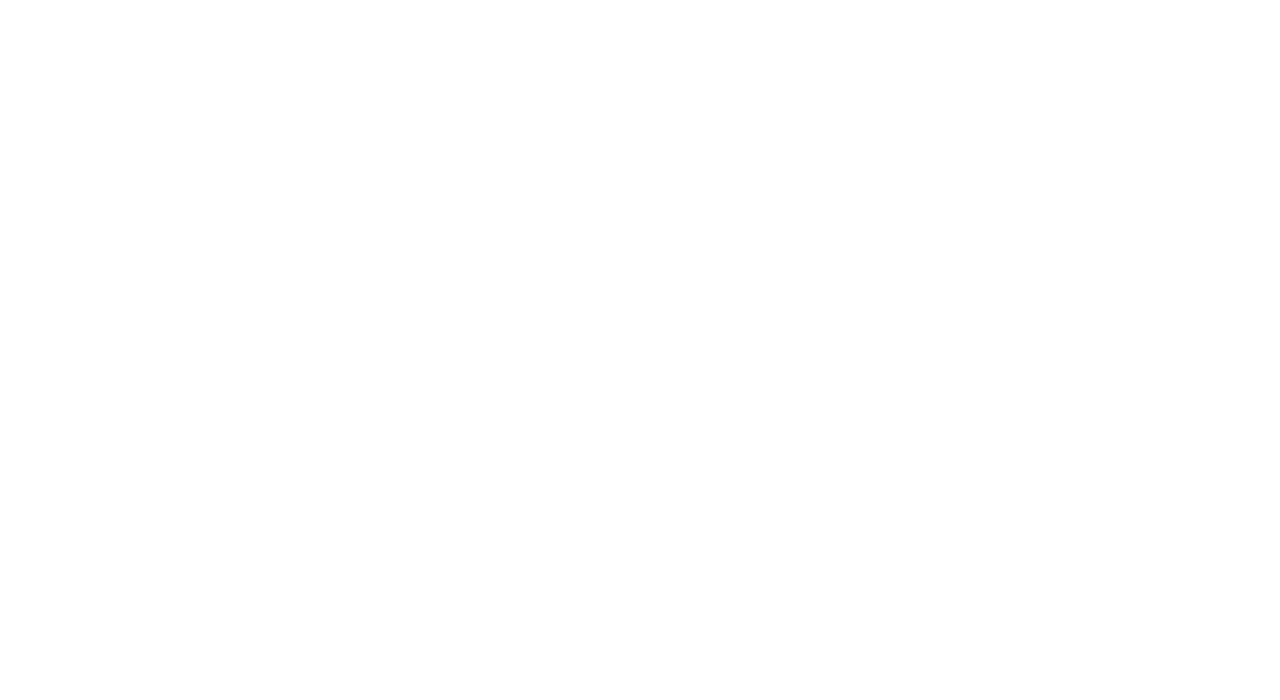
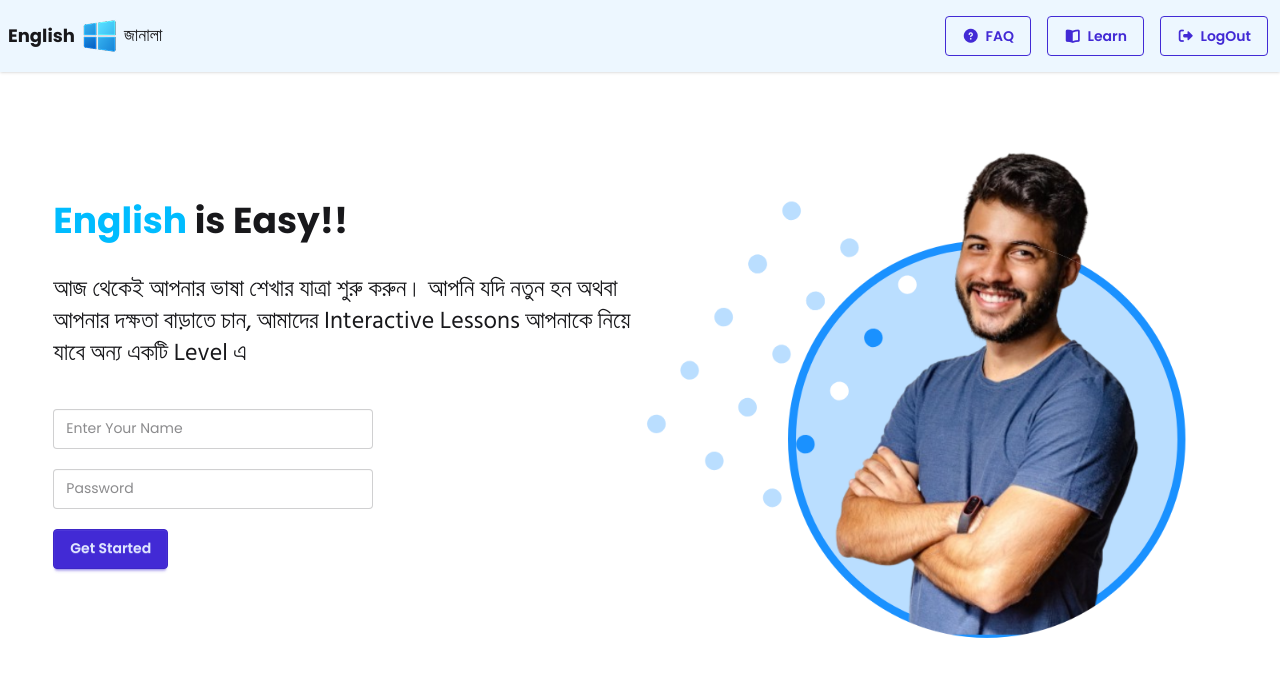
Before and after one commit to Adi-ops16/English-Janala, a plain HTML site: page index.html in a window 1280 px wide. Drawn offline with nearby package versions, Linux system fonts and the light colour scheme.

Commit message:
added the navbar and banner section

```diff
--- a/index.html
+++ b/index.html
@@ -28,7 +28,58 @@
     <link rel="stylesheet" href="style.css">
 </head>
 
-<body>
+<body class="poppins">
+    <header>
+        <div class="navbar bg-base-100 shadow-sm bg-[#badeff42]">
+            <div class="navbar-start">
+                <div class="dropdown">
+                    <div tabindex="0" role="button" class="btn btn-ghost lg:hidden">
+                        <svg xmlns="http://www.w3.org/2000/svg" class="h-5 w-5" fill="none" viewBox="0 0 24 24"
+                            stroke="currentColor">
+                            <path stroke-linecap="round" stroke-linejoin="round" stroke-width="2"
+                                d="M4 6h16M4 12h8m-8 6h16" />
+                        </svg>
+                    </div>
+                    <ul tabindex="0"
+                        class="menu menu-sm dropdown-content bg-base-100 rounded-box z-1 mt-3 w-52 p-2 shadow">
+                        <li><a href="" class=""><i class="fa-solid fa-circle-question"></i>
+                                FAQ</a></li>
+                        <li><a href="" class=""><i class="fa-solid fa-book-open"></i>
+                                Learn</a></li>
+                        <li><a href="" class=""><i class="fa-solid fa-right-from-bracket"></i> LogOut</a></li>
+                    </ul>
+                </div>
+                <a href="" class="flex items-center gap-1">
+                    <span class="text-lg font-bold">English</span>
+                    <img src="./assets/logo.png" alt="">
+                    <span class="hind-siliguri text-lg font-semibold">জানালা</span>
+                </a>
+            </div>
+            <div class="navbar-end hidden lg:flex">
+                <ul class="menu menu-horizontal px-1 space-x-4">
+                    <li><a href="" class="btn btn-outline btn-primary"><i class="fa-solid fa-circle-question"></i>
+                            FAQ</a></li>
+                    <li><a href="" class="btn btn-outline btn-primary"><i class="fa-solid fa-book-open"></i> Learn</a>
+                    </li>
+                    <li><a href="" class="btn btn-outline btn-primary"><i class="fa-solid fa-right-from-bracket"></i>
+                            LogOut</a></li>
+                </ul>
+            </div>
+        </div>
+
+    </header>
+    <section class="flex flex-col-reverse justify-between items-center py-5 w-11/12 mx-auto md:flex-row">
+        <div class="flex-1">
+            <h2 class="text-4xl font-bold mb-8"><span class="text-[#00BCFF]">English</span> is Easy!!</h2>
+            <p class="hind-siliguri text-2xl font-medium mb-10">আজ থেকেই আপনার ভাষা শেখার যাত্রা শুরু করুন। আপনি যদি নতুন হন অথবা আপনার দক্ষতা বাড়াতে চান, আমাদের Interactive Lessons আপনাকে নিয়ে যাবে অন্য একটি Level এ</p>
+            <input type="text" placeholder="Enter Your Name" class="input mb-5"/> <br>
+            <input type="password" placeholder="Password" class="input mb-5"/><br>
+            <button class="btn btn-primary">Get Started</button>
+        </div>
+        <div class="flex-1">
+            <img src="./assets/hero-student.png" alt="">
+        </div>
+    </section>
 
     <script src="index.js"></script>
 </body>
```
